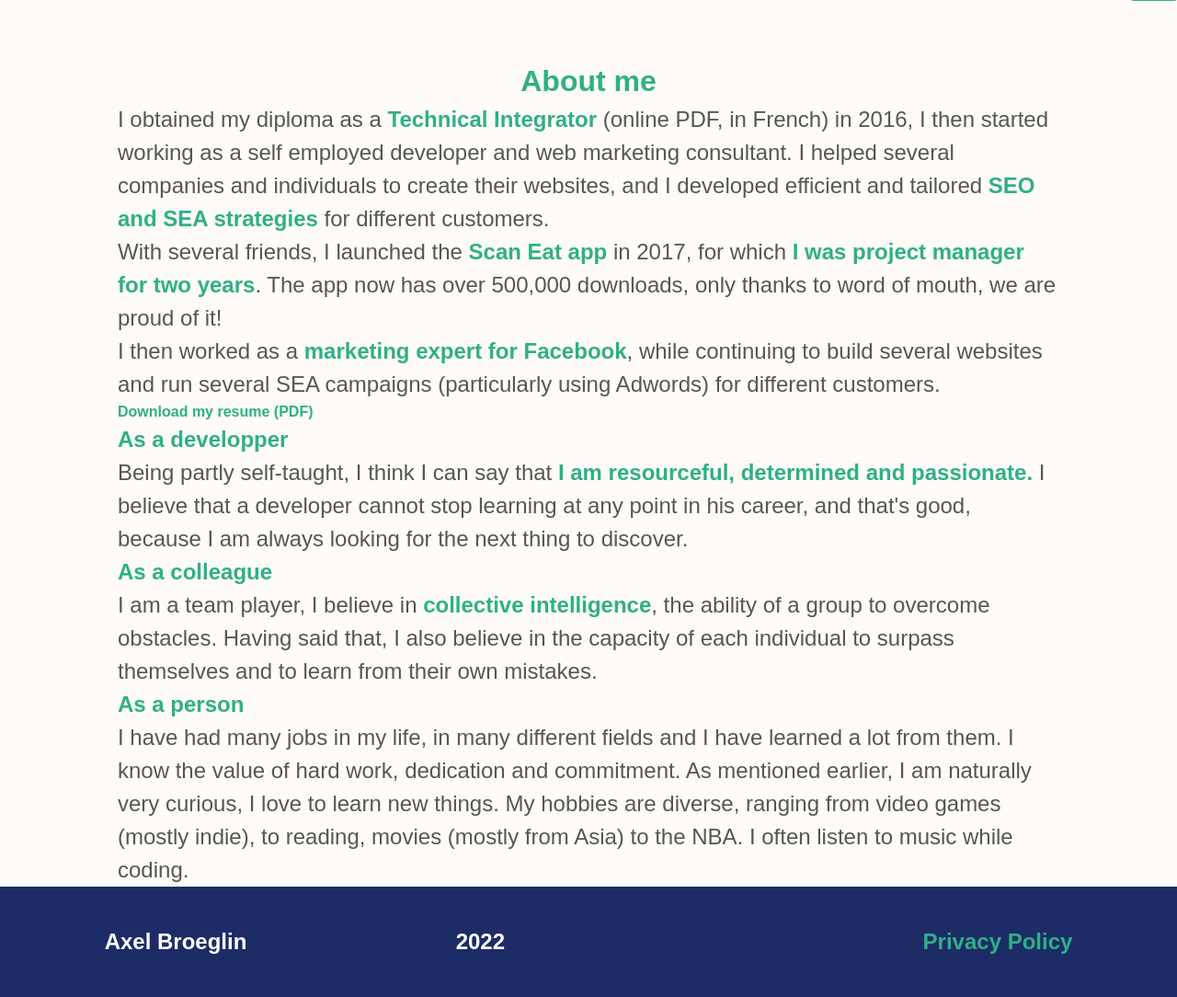
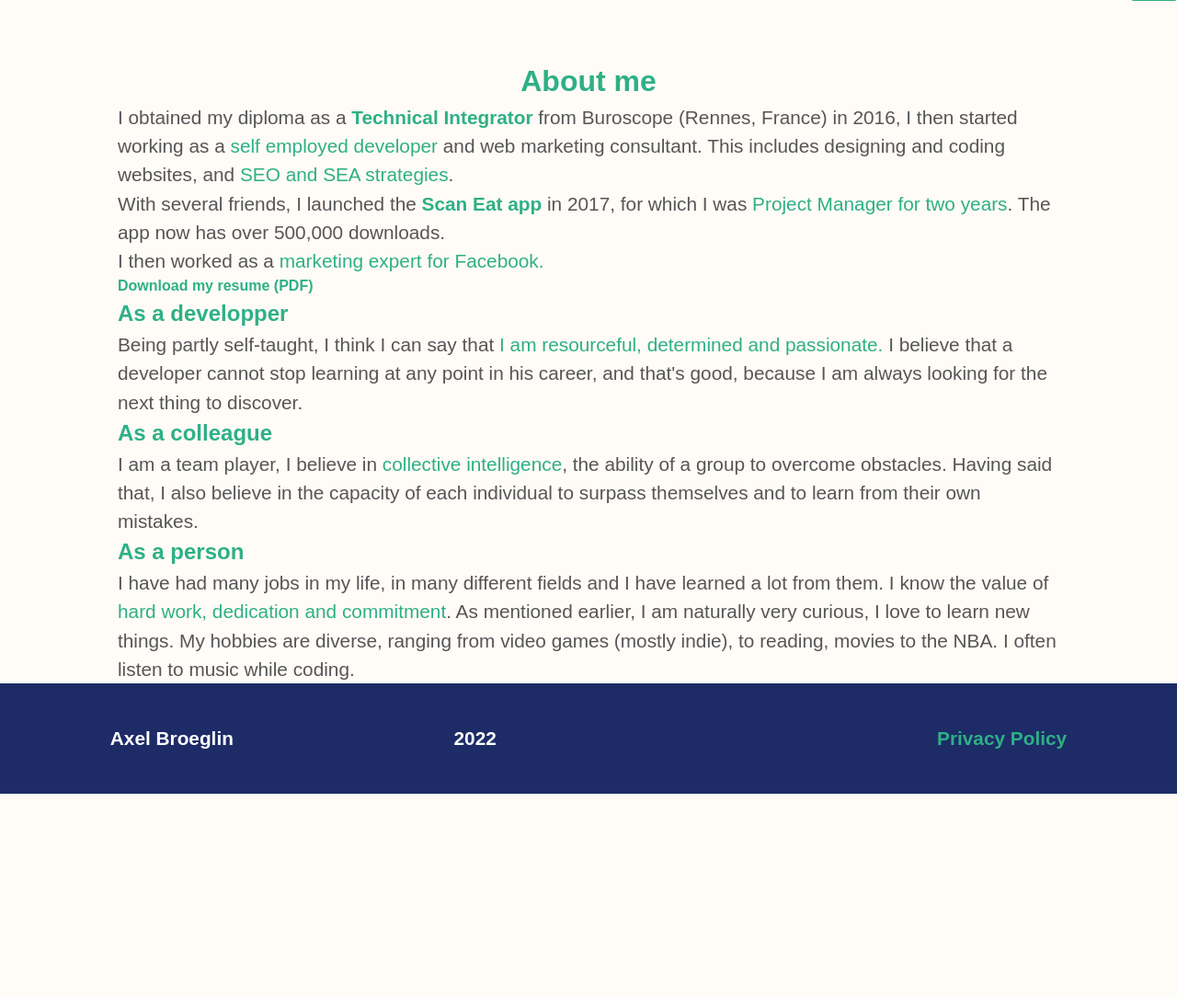
Before and after one commit to AxelBroeglin/portfolio, a PHP site: page /about.html in a window 1280 px wide. Shown: the part 52-1136 px from the top of the page at 92% size. After the commit the page ends 915 px from the top, so only its background shows below. Run offline with PHP 8.4, Linux system fonts and the light colour scheme.

Commit message:
Reviewed texts

```diff
--- a/about.html
+++ b/about.html
@@ -43,21 +43,24 @@
 
         <h1>About me</h1>
 
-        <p>I obtained my diploma as a <a href="https://buroscope.bzh/fpdf/fiche_produit.php?id_dossier=19&id_document=151">Technical Integrator</a> (online PDF, in French) in 2016, I then started working as a self employed developer and web marketing consultant. I helped several companies and individuals to create their websites, and I developed efficient and tailored <span class="span-bold">SEO and SEA strategies</span> for different customers.</p>
-        <p>With several friends, I launched the <a href="https://play.google.com/store/apps/details?id=com.ionicframework.scan_eat">Scan Eat app</a> in 2017, for which <span class="span-bold">I was project manager for two years</span>. The app now has over 500,000 downloads, only thanks to word of mouth, we are proud of it! </p>
-        <p>I then worked as a <span class="span-bold">marketing expert for Facebook</span>, while continuing to build several websites and run several SEA campaigns (particularly using Adwords) for different customers.</p>
+        <p>I obtained my diploma as a <a href="https://buroscope.bzh/fpdf/fiche_produit.php?id_dossier=19&id_document=151">Technical Integrator</a> from Buroscope (Rennes, France) in 2016, I then started working as a <span class="span-bold">self employed developer</span> and web marketing consultant. This includes designing and coding websites, and <span class="span-bold">SEO and SEA strategies</span>.</p>
+        <p>With several friends, I launched the <a href="https://play.google.com/store/apps/details?id=com.ionicframework.scan_eat">Scan Eat app</a> in 2017, for which I was <span class="span-bold">Project Manager for two years</span>. The app now has over 500,000 downloads.</p>
+        <p>I then worked as a <span class="span-bold">marketing expert for Facebook.</span></p>
         <a href="">Download my resume (PDF)</a>
+
 
         <h2>As a developper</h2>
         <p>Being partly self-taught, I think I can say that <span class="span-bold">I am resourceful, determined and passionate.</span> I believe that a developer cannot stop learning at any point in his career, and that's good, because I am always looking for the next thing to discover.</p>
+
 
         <h2>As a colleague</h2>
         <p>I am a team player, I believe in <span class="span-bold">collective intelligence</span>, the ability of a group to overcome obstacles.
             Having said that, I also believe in the capacity of each individual to surpass themselves and to learn from their own mistakes.</p>
 
+
         <h2>As a person</h2>
-        <p>I have had many jobs in my life, in many different fields and I have learned a lot from them. I know the value of hard work, dedication and commitment.
-            As mentioned earlier, I am naturally very curious, I love to learn new things. My hobbies are diverse, ranging from video games (mostly indie), to reading, movies (mostly from Asia) to the NBA.
+        <p>I have had many jobs in my life, in many different fields and I have learned a lot from them. I know the value of <span class="span-bold">hard work, dedication and commitment</span>.
+            As mentioned earlier, I am naturally very curious, I love to learn new things. My hobbies are diverse, ranging from video games (mostly indie), to reading, movies to the NBA.
             I often listen to music while coding.</p>
 
     </main>
--- a/styles/base/_base.scss
+++ b/styles/base/_base.scss
@@ -121,7 +121,7 @@ h3{
   font-size: 1.5em;
 }
 p{
-  font-size: 1.5em;
+  font-size: 1.3em;
 }
 a:link, a:visited, a:hover, a:active {
   text-decoration: none;
@@ -129,7 +129,6 @@ a:link, a:visited, a:hover, a:active {
   font-weight: bold;
 }
 .span-bold{
-  font-weight: bold;
   color:$main-green;
 }
 
--- a/styles/main.css
+++ b/styles/main.css
@@ -125,7 +125,7 @@ h3 {
 }
 
 p {
-  font-size: 1.5em;
+  font-size: 1.3em;
 }
 
 a:link, a:visited, a:hover, a:active {
@@ -135,7 +135,6 @@ a:link, a:visited, a:hover, a:active {
 }
 
 .span-bold {
-  font-weight: bold;
   color: #2eb086;
 }
 
```
Also changed, not shown: 1 other file.
